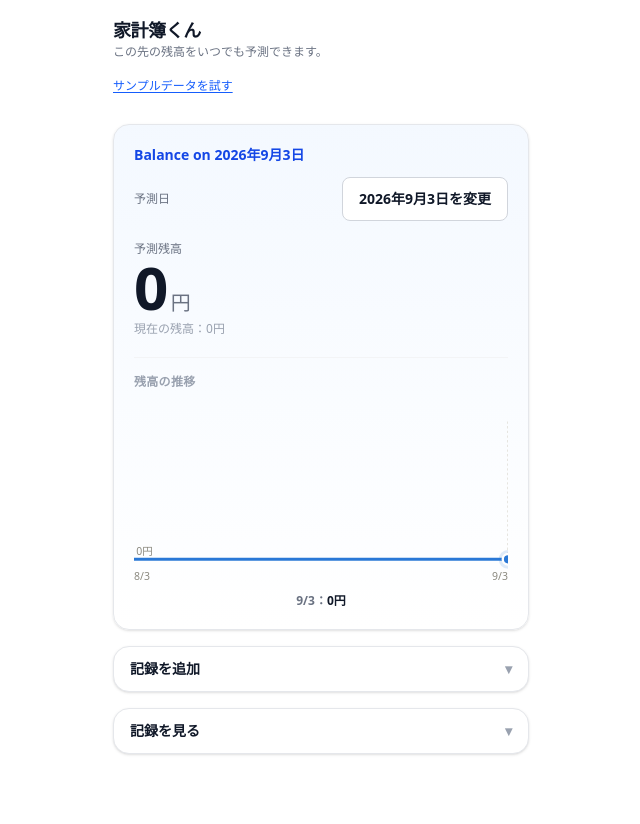
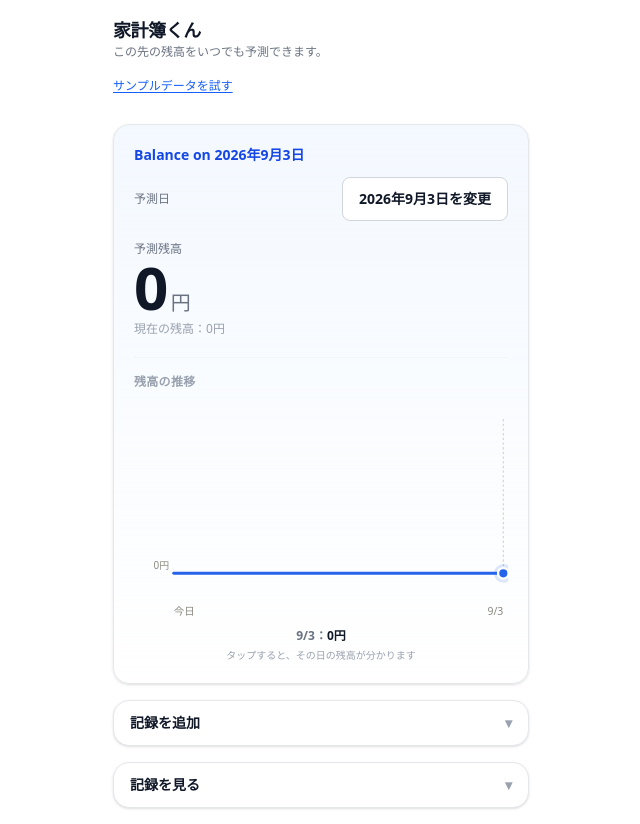
Before and after one commit to rahiseko-alt/FreeTemplate-1, a Next.js app in the folder apps/web/: page / in a window 1280 px wide. Shown: the whole page, without its empty margins (319-959 px from the left). Before the commit the page ends 800 px from the top, so only its background shows below. Built offline with nearby package versions, Linux system fonts and the light colour scheme.

Commit message:
グラフを再設計：縦軸に金額目盛り、マイナス期間を帯で明示、不足に転じる日を表示、タップで任意日の残高を確認可能に
Co-Authored-By: Claude Sonnet 5 <noreply@anthropic.com>
Claude-Session: https://claude.ai/code/session_01YQbmksREqwuLttFHibmy1M

```diff
--- a/apps/web/components/BalanceChart.tsx
+++ b/apps/web/components/BalanceChart.tsx
@@ -1,4 +1,27 @@
+"use client";
+
+import { useEffect, useId, useState } from "react";
+
+import {
+  BASELINE,
+  BOTTOM_PAD,
+  buildCrossingLabels,
+  buildNegativeSegments,
+  buildYTicks,
+  formatShort,
+  formatYenAxis,
+  HEIGHT,
+  LEFT_PAD,
+  MIN_Y_TICK_GAP,
+  MUTED,
+  NEGATIVE,
+  POSITIVE,
+  RIGHT_PAD,
+  TOP_PAD,
+  WIDTH,
+} from "./balanceChartHelpers";
 import { HOME_TEXT } from "../lib/content";
+import { todayISO } from "../lib/date";
 import type { DailyBalancePoint } from "../lib/forecast";
 
 interface BalanceChartProps {
@@ -6,148 +29,206 @@ interface BalanceChartProps {
   highlightDate: string;
 }
 
-const WIDTH = 320;
-const HEIGHT = 160;
-const TOP_PAD = 20;
-const BOTTOM_PAD = 22;
-
-const POSITIVE = "#2a78d6";
-const NEGATIVE = "#e34948";
-const BASELINE = "#d8d5cb";
-const MUTED = "#8b897f";
-
 /**
  * 残高の動きを、時間の流れ（横）にそって水位が上下する1本の線と塗りで見せる。
- * 0円のところに水平の目盛り線を引き、それより上は青、下は赤にする。
+ * 縦軸に金額の目盛り、マイナスの期間には背景の帯、不足に転じる日には印を付け、
+ * タップした日の残高もその場で確認できる。
  */
 export function BalanceChart({ points, highlightDate }: BalanceChartProps) {
+  const [hoverIndex, setHoverIndex] = useState<number | null>(null);
+  const clipId = useId();
+
+  useEffect(() => {
+    setHoverIndex(null);
+  }, [highlightDate, points]);
+
   if (points.length === 0) return null;
 
   const values = points.map((p) => p.balance);
-  const hasNegative = values.some((v) => v < 0);
   const min = Math.min(0, ...values);
   const max = Math.max(0, ...values);
   const span = max - min || 1;
 
-  const plotHeight = HEIGHT - TOP_PAD - BOTTOM_PAD;
+  const plotTop = TOP_PAD;
+  const plotBottom = HEIGHT - BOTTOM_PAD;
+  const plotHeight = plotBottom - plotTop;
+  const plotWidth = WIDTH - LEFT_PAD - RIGHT_PAD;
+
+  const n = points.length;
   const x = (i: number) =>
-    points.length === 1 ? WIDTH / 2 : (i / (points.length - 1)) * WIDTH;
-  const y = (balance: number) =>
-    TOP_PAD + plotHeight - ((balance - min) / span) * plotHeight;
+    n === 1 ? LEFT_PAD + plotWidth / 2 : LEFT_PAD + (i / (n - 1)) * plotWidth;
+  const y = (balance: number) => plotTop + plotHeight - ((balance - min) / span) * plotHeight;
 
   const zeroY = y(0);
-  const zeroFraction = (zeroY / HEIGHT) * 100;
 
   const linePath = points
     .map((p, i) => `${i === 0 ? "M" : "L"}${x(i)},${y(p.balance)}`)
     .join(" ");
-  const areaPath = `${linePath} L${x(points.length - 1)},${zeroY} L${x(0)},${zeroY} Z`;
+  const areaPath = `${linePath} L${x(n - 1)},${zeroY} L${x(0)},${zeroY} Z`;
 
   const highlightIndex = points.findIndex((p) => p.date === highlightDate);
-  const highlight = highlightIndex >= 0 ? points[highlightIndex] : undefined;
+  const activeIndex = hoverIndex ?? (highlightIndex >= 0 ? highlightIndex : null);
+  const activePoint = activeIndex !== null ? points[activeIndex] : undefined;
+
   const firstPoint = points[0] as DailyBalancePoint;
-  const lastPoint = points[points.length - 1] as DailyBalancePoint;
+  const lastPoint = points[n - 1] as DailyBalancePoint;
+  const startsToday = firstPoint.date === todayISO();
 
-  // マイナスが無いときは単色にする（境界ぴったりの値がグラデーションの
-  // 継ぎ目と重なって赤く見えてしまう不具合を避けるため）。
-  const lineStroke = hasNegative ? "url(#balance-gradient)" : POSITIVE;
-  const areaFill = hasNegative ? "url(#balance-area-gradient)" : POSITIVE;
+  const yTicks = buildYTicks(min, max).filter(
+    (tick) => tick.baseline || Math.abs(y(tick.value) - zeroY) >= MIN_Y_TICK_GAP,
+  );
+  const negativeSegments = buildNegativeSegments(points, x);
+  const crossings = buildCrossingLabels(points, x);
+
+  function handlePointer(e: React.PointerEvent<SVGRectElement>) {
+    const rect = e.currentTarget.ownerSVGElement?.getBoundingClientRect();
+    if (!rect) return;
+    const fraction = (e.clientX - rect.left) / rect.width;
+    const relX = fraction * WIDTH;
+    const t = n === 1 ? 0 : (relX - LEFT_PAD) / plotWidth;
+    const idx = Math.min(n - 1, Math.max(0, Math.round(t * (n - 1))));
+    setHoverIndex(idx);
+  }
 
   return (
     <div>
       <h2 className="mb-2 text-xs font-semibold tracking-wide text-gray-400 uppercase">
         {HOME_TEXT.chartHeading}
       </h2>
-      <svg viewBox={`0 0 ${WIDTH} ${HEIGHT}`} className="w-full" role="img">
+      <svg viewBox={`0 0 ${WIDTH} ${HEIGHT}`} className="w-full touch-none" role="img">
         <title>{HOME_TEXT.chartHeading}</title>
         <defs>
-          <linearGradient
-            id="balance-gradient"
-            gradientUnits="userSpaceOnUse"
-            x1="0"
-            y1="0"
-            x2="0"
-            y2={HEIGHT}
-          >
-            <stop offset={`${zeroFraction}%`} stopColor={POSITIVE} />
-            <stop offset={`${zeroFraction}%`} stopColor={NEGATIVE} />
-          </linearGradient>
-          <linearGradient
-            id="balance-area-gradient"
-            gradientUnits="userSpaceOnUse"
-            x1="0"
-            y1="0"
-            x2="0"
-            y2={HEIGHT}
-          >
-            <stop offset={`${zeroFraction}%`} stopColor={POSITIVE} stopOpacity={0.12} />
-            <stop offset={`${zeroFraction}%`} stopColor={NEGATIVE} stopOpacity={0.12} />
-          </linearGradient>
+          <clipPath id={clipId}>
+            <rect
+              x={LEFT_PAD}
+              y={zeroY}
+              width={plotWidth}
+              height={Math.max(0, plotBottom - zeroY)}
+            />
+          </clipPath>
         </defs>
 
-        {/* 0円の水平線（水位の基準） */}
-        <line
-          x1={0}
-          y1={zeroY}
-          x2={WIDTH}
-          y2={zeroY}
-          stroke={BASELINE}
-          strokeWidth={1}
-        />
-        <text x={2} y={zeroY - 4} fontSize={9} fill={MUTED}>
-          0円
-        </text>
+        {negativeSegments.map((seg, i) => (
+          <rect
+            key={`neg-${i}`}
+            x={seg.startX}
+            y={plotTop}
+            width={Math.max(0, seg.endX - seg.startX)}
+            height={plotHeight}
+            fill={NEGATIVE}
+            fillOpacity={0.06}
+          />
+        ))}
 
+        {yTicks.map((tick) => (
+          <g key={`y-${tick.value}`}>
+            <line
+              x1={LEFT_PAD}
+              y1={y(tick.value)}
+              x2={WIDTH - RIGHT_PAD}
+              y2={y(tick.value)}
+              stroke={BASELINE}
+              strokeWidth={1}
+            />
+            <text
+              x={LEFT_PAD - 4}
+              y={y(tick.value) + (tick.baseline ? -4 : 3)}
+              fontSize={8.5}
+              fill={tick.negative ? NEGATIVE : MUTED}
+              textAnchor="end"
+            >
+              {formatYenAxis(tick.value)}
+            </text>
+          </g>
+        ))}
+
+        <path d={areaPath} fill={POSITIVE} fillOpacity={0.1} stroke="none" />
         <path
           d={areaPath}
-          fill={areaFill}
-          fillOpacity={hasNegative ? undefined : 0.12}
+          fill={NEGATIVE}
+          fillOpacity={0.1}
           stroke="none"
+          clipPath={`url(#${clipId})`}
         />
         <path
           d={linePath}
           fill="none"
-          stroke={lineStroke}
+          stroke={POSITIVE}
           strokeWidth={2.5}
           strokeLinejoin="round"
           strokeLinecap="round"
         />
+        <path
+          d={linePath}
+          fill="none"
+          stroke={NEGATIVE}
+          strokeWidth={2.5}
+          strokeLinejoin="round"
+          strokeLinecap="round"
+          clipPath={`url(#${clipId})`}
+        />
 
-        {highlight ? (
+        {crossings.map((c, i) => (
+          <g key={`cross-${i}`}>
+            <line
+              x1={c.x}
+              y1={plotTop}
+              x2={c.x}
+              y2={plotBottom}
+              stroke={NEGATIVE}
+              strokeWidth={1}
+              strokeDasharray="2,2"
+            />
+            {c.showLabel ? (
+              <text
+                x={c.x}
+                y={plotBottom + 12}
+                fontSize={8}
+                fill={NEGATIVE}
+                fontWeight={600}
+                textAnchor="middle"
+              >
+                {formatShort(c.date)}
+                {HOME_TEXT.chartCrossingIntoShortfall}
+              </text>
+            ) : null}
+          </g>
+        ))}
+
+        {activePoint ? (
           <g>
             <line
-              x1={x(highlightIndex)}
-              y1={TOP_PAD}
-              x2={x(highlightIndex)}
-              y2={HEIGHT - BOTTOM_PAD}
+              x1={x(activeIndex as number)}
+              y1={plotTop}
+              x2={x(activeIndex as number)}
+              y2={plotBottom}
               stroke={BASELINE}
               strokeWidth={1}
               strokeDasharray="2,2"
             />
             <circle
-              cx={x(highlightIndex)}
-              cy={y(highlight.balance)}
+              cx={x(activeIndex as number)}
+              cy={y(activePoint.balance)}
               r={8}
-              fill={highlight.balance < 0 ? NEGATIVE : POSITIVE}
+              fill={activePoint.balance < 0 ? NEGATIVE : POSITIVE}
               fillOpacity={0.15}
             />
             <circle
-              cx={x(highlightIndex)}
-              cy={y(highlight.balance)}
+              cx={x(activeIndex as number)}
+              cy={y(activePoint.balance)}
               r={4.5}
-              fill={highlight.balance < 0 ? NEGATIVE : POSITIVE}
+              fill={activePoint.balance < 0 ? NEGATIVE : POSITIVE}
               stroke="#fff"
               strokeWidth={2}
             />
           </g>
         ) : null}
 
-        {/* 日付ラベルは端と対象日だけ（詰め込みすぎない） */}
-        <text x={0} y={HEIGHT - 4} fontSize={9} fill={MUTED}>
-          {formatShort(firstPoint.date)}
+        <text x={LEFT_PAD} y={HEIGHT - 4} fontSize={9} fill={MUTED}>
+          {startsToday ? HOME_TEXT.chartTodayLabel : formatShort(firstPoint.date)}
         </text>
         <text
-          x={WIDTH}
+          x={WIDTH - RIGHT_PAD}
           y={HEIGHT - 4}
           fontSize={9}
           fill={MUTED}
@@ -155,26 +236,34 @@ export function BalanceChart({ points, highlightDate }: BalanceChartProps) {
         >
           {formatShort(lastPoint.date)}
         </text>
+
+        <rect
+          x={LEFT_PAD}
+          y={plotTop}
+          width={plotWidth}
+          height={plotHeight}
+          fill="transparent"
+          onPointerDown={handlePointer}
+          onPointerMove={(e) => {
+            if (e.buttons === 1) handlePointer(e);
+          }}
+        />
       </svg>
 
-      {highlight ? (
+      {activePoint ? (
         <p className="mt-2 text-center text-xs font-semibold text-gray-500">
-          {formatShort(highlight.date)}：
+          {formatShort(activePoint.date)}：
           <span
-            className={
-              highlight.balance < 0 ? "text-red-600" : "text-gray-900"
-            }
+            className={activePoint.balance < 0 ? "text-red-600" : "text-gray-900"}
           >
-            {Math.abs(highlight.balance).toLocaleString("ja-JP")}円
-            {highlight.balance < 0 ? HOME_TEXT.chartShortfallSuffix : ""}
+            {Math.abs(activePoint.balance).toLocaleString("ja-JP")}円
+            {activePoint.balance < 0 ? HOME_TEXT.chartShortfallSuffix : ""}
           </span>
         </p>
       ) : null}
+      <p className="mt-1 text-center text-[10px] text-gray-400">
+        {HOME_TEXT.chartTapHint}
+      </p>
     </div>
   );
 }
-
-function formatShort(iso: string): string {
-  const [, m, d] = iso.split("-");
-  return `${Number(m)}/${Number(d)}`;
-}
--- /dev/null
+++ b/apps/web/components/balanceChartHelpers.ts
@@ -0,0 +1,126 @@
+import type { DailyBalancePoint } from "../lib/forecast";
+
+export const WIDTH = 320;
+export const HEIGHT = 190;
+export const TOP_PAD = 18;
+export const BOTTOM_PAD = 40;
+export const LEFT_PAD = 34;
+export const RIGHT_PAD = 4;
+export const MAX_CROSSING_LABELS = 2;
+export const EDGE_LABEL_MARGIN = 22;
+export const MIN_Y_TICK_GAP = 14;
+
+export const POSITIVE = "#2563eb";
+export const NEGATIVE = "#dc2626";
+export const BASELINE = "#d8d5cb";
+export const MUTED = "#8b897f";
+
+export function formatShort(iso: string): string {
+  const [, m, d] = iso.split("-");
+  return `${Number(m)}/${Number(d)}`;
+}
+
+/** 万円単位に丸めた軸ラベル。マイナスの生表示はせず、色で不足を示す。 */
+export function formatYenAxis(n: number): string {
+  const abs = Math.abs(n);
+  if (abs === 0) return "0円";
+  if (abs >= 10_000) {
+    const man = Math.round((abs / 10_000) * 10) / 10;
+    const text = Number.isInteger(man) ? String(man) : man.toFixed(1);
+    return `${text}万円`;
+  }
+  return `${abs.toLocaleString("ja-JP")}円`;
+}
+
+function niceRound(n: number): number {
+  if (n === 0) return 0;
+  const abs = Math.abs(n);
+  let step = 1_000;
+  if (abs >= 1_000_000) step = 200_000;
+  else if (abs >= 300_000) step = 100_000;
+  else if (abs >= 100_000) step = 50_000;
+  else if (abs >= 20_000) step = 10_000;
+  else if (abs >= 5_000) step = 5_000;
+  return Math.round(n / step) * step;
+}
+
+export interface YTick {
+  value: number;
+  baseline: boolean;
+  negative: boolean;
+}
+
+/** 縦軸の目盛り：上端・0円・下端の最大3本（何円か一目で分かるように）。 */
+export function buildYTicks(min: number, max: number): YTick[] {
+  const ticks: YTick[] = [{ value: 0, baseline: true, negative: false }];
+  const top = niceRound(max);
+  if (top > 0) ticks.unshift({ value: top, baseline: false, negative: false });
+  const bottom = niceRound(min);
+  if (bottom < 0) ticks.push({ value: bottom, baseline: false, negative: true });
+  return ticks;
+}
+
+export interface NegativeSegment {
+  startX: number;
+  endX: number;
+}
+
+/** マイナスの期間を帯で示すための区間（プラス⇔マイナスの切り替わりごと）。 */
+export function buildNegativeSegments(
+  points: DailyBalancePoint[],
+  x: (i: number) => number,
+): NegativeSegment[] {
+  const segments: NegativeSegment[] = [];
+  let segStart: number | null = points[0]!.balance < 0 ? 0 : null;
+
+  for (let i = 1; i < points.length; i++) {
+    const negative = points[i]!.balance < 0;
+    const wasNegative = points[i - 1]!.balance < 0;
+    if (negative && !wasNegative) {
+      segStart = i;
+    } else if (!negative && wasNegative && segStart !== null) {
+      segments.push({
+        startX: (x(segStart - 1) + x(segStart)) / 2,
+        endX: (x(i - 1) + x(i)) / 2,
+      });
+      segStart = null;
+    }
+  }
+  if (segStart !== null) {
+    segments.push({
+      startX: segStart === 0 ? x(0) : (x(segStart - 1) + x(segStart)) / 2,
+      endX: x(points.length - 1),
+    });
+  }
+  return segments;
+}
+
+export interface CrossingLabel {
+  x: number;
+  date: string;
+  showLabel: boolean;
+}
+
+/** プラスからマイナスへ転じる日の目印（見やすさのため最大2件まで文字を出す）。 */
+export function buildCrossingLabels(
+  points: DailyBalancePoint[],
+  x: (i: number) => number,
+): CrossingLabel[] {
+  const crossings: CrossingLabel[] = [];
+  for (let i = 1; i < points.length; i++) {
+    const negative = points[i]!.balance < 0;
+    const wasNegative = points[i - 1]!.balance < 0;
+    if (negative && !wasNegative) {
+      const crossX = (x(i - 1) + x(i)) / 2;
+      const withinEdges =
+        crossX > LEFT_PAD + EDGE_LABEL_MARGIN && crossX < WIDTH - RIGHT_PAD - EDGE_LABEL_MARGIN;
+      crossings.push({ x: crossX, date: points[i]!.date, showLabel: withinEdges });
+    }
+  }
+  const shown = crossings.filter((c) => c.showLabel);
+  if (shown.length > MAX_CROSSING_LABELS) {
+    const keep = new Set(shown.slice(0, MAX_CROSSING_LABELS).map((c) => c.x));
+    return crossings.map((c) => ({ ...c, showLabel: c.showLabel && keep.has(c.x) }));
+  }
+  return crossings;
+}
--- a/apps/web/lib/content.ts
+++ b/apps/web/lib/content.ts
@@ -30,6 +30,9 @@ export const HOME_TEXT = {
   currentBalanceSuffix: "円",
   chartHeading: "残高の推移",
   chartShortfallSuffix: "（不足）",
+  chartTodayLabel: "今日",
+  chartCrossingIntoShortfall: "から不足",
+  chartTapHint: "タップすると、その日の残高が分かります",
 } as const;
 
 export const DEMO_TEXT = {
```
